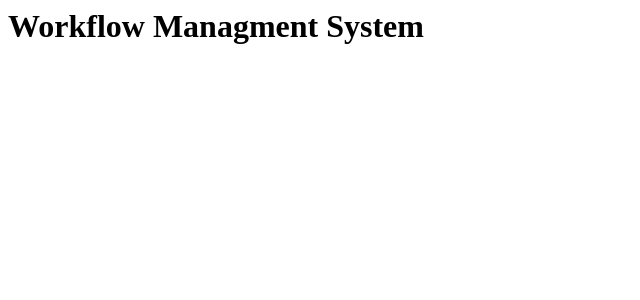
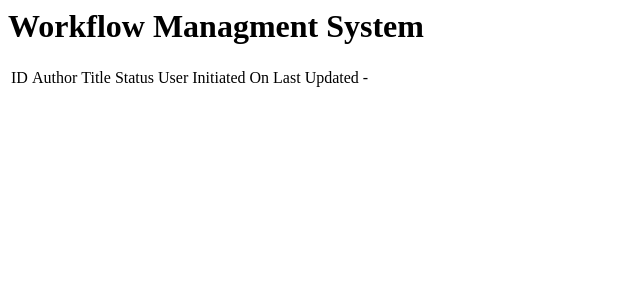
Before and after one commit to dhanushka-samarakoon/workflow, a CodeIgniter app: page /index.php/tasks/index in a window 1280 px wide. Shown: the top 300 px of the page, without its empty margins (0-640 px from the left). Run offline with CodeIgniter, Linux system fonts and the light colour scheme; data that the repository does not hold is empty.

Commit message:
Added more columns to task list using table union

```diff
--- a/application/models/tasks_model.php
+++ b/application/models/tasks_model.php
@@ -10,7 +10,12 @@ class Tasks_model extends CI_Model {
 	{
 		if ($TaskID === FALSE)
 		{
-			$query = $this->db->query('SELECT * FROM Tasks WHERE StatusID!=-1 ORDER BY TaskID ASC');
+			$query = $this->db->query('SELECT TaskID, Title, Author, KSUAuthors, Tasks.PubID, Tasks.StatusID, status_desc,
+							Tasks.UserID, UserName, FirstName, LastName, email, Notes, FileNames, CreatedDate, LastUpdatedDate
+						FROM Tasks, Status, Users
+						WHERE Tasks.StatusID = Status.StatusID
+						AND Tasks.UserID = Users.UserID
+						AND Tasks.StatusID!=-1 ORDER BY TaskID ASC');
 			return $query;
 		}
 
--- a/application/views/tasks/index.php
+++ b/application/views/tasks/index.php
@@ -1,9 +1,24 @@
 <?php $this->load->helper('url'); ?>
 <table>
+	<tr>
+		<td>ID</td>
+		<td>Author</td>
+		<td>Title</td>
+		<td>Status</td>
+		<td>User</td>
+		<td>Initiated On</td>
+		<td>Last Updated</td>
+		<td>-</td>
+	</tr>
 <?php foreach ($tasks->result_array() as $task): ?>
 	<tr>
     	<td><?php echo $task['TaskID'] ?></td>
+    	<td><?php echo $task['Author'] ?></td>
         <td><?php echo $task['Title'] ?></td>
+        <td><?php echo $task['status_desc'] ?></td>
+        <td><?php echo $task['FirstName'].' '.$task['LastName'] ?></td>
+        <td><?php echo $task['CreatedDate'] ?></td>
+        <td><?php echo $task['LastUpdatedDate'] ?></td>
 		<td><a href="<?php echo site_url('tasks/edit/'.$task['TaskID']);?>">Edit</a></td>
 	</tr>
 <?php endforeach ?>
```
